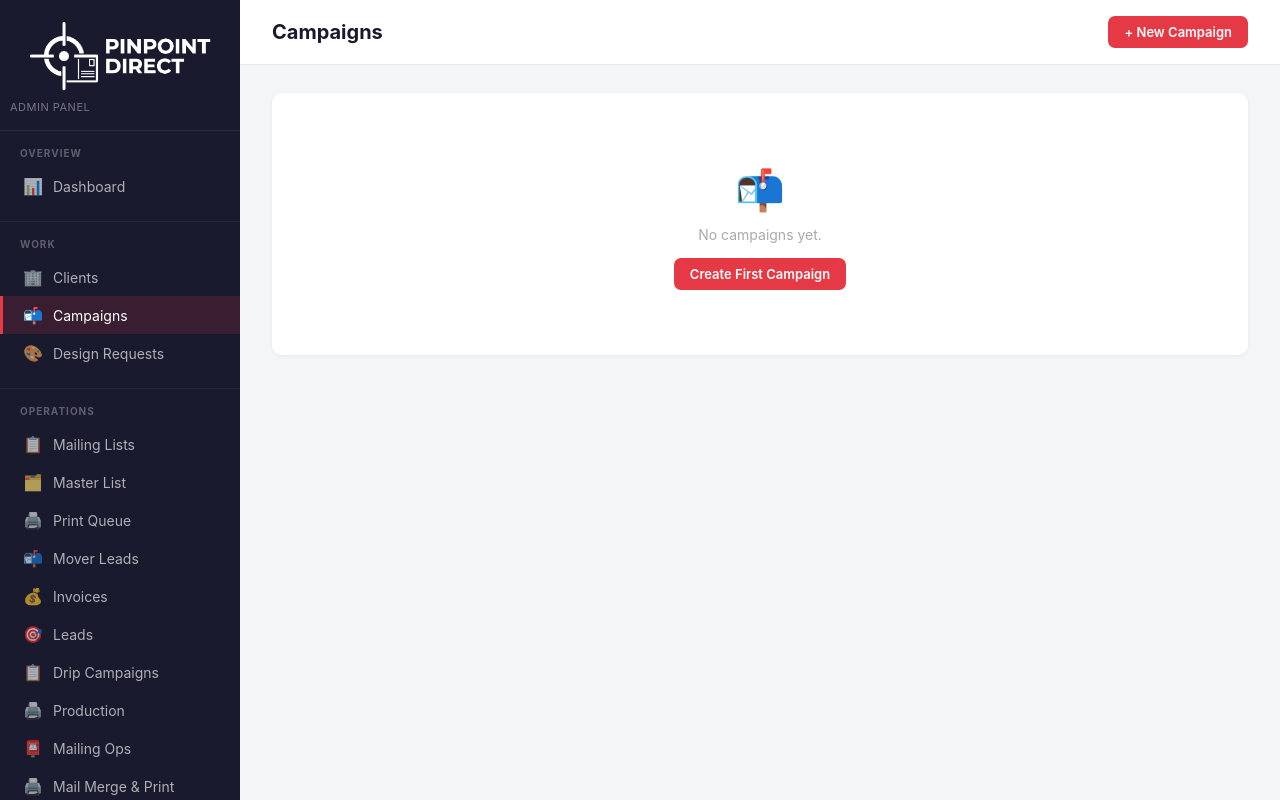
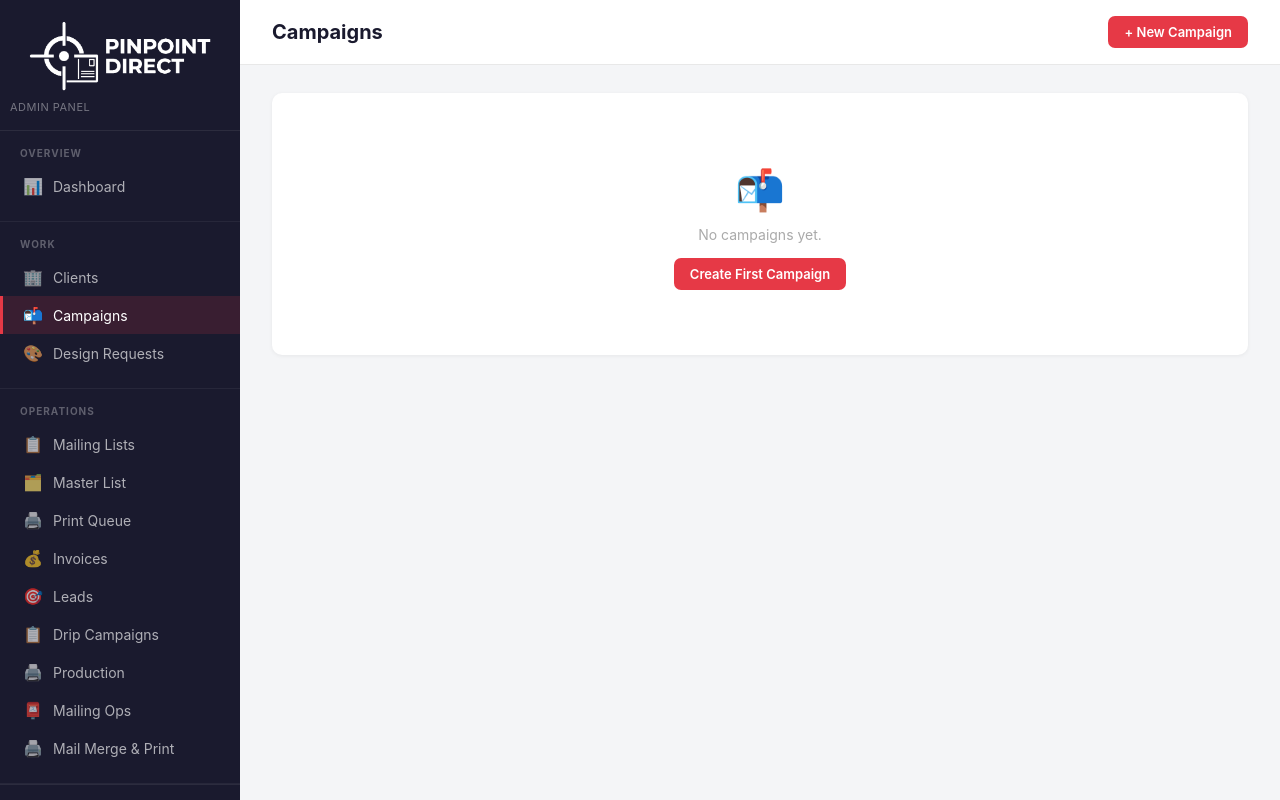
Before and after one commit to maverick-for-jesse/pinpoint-direct, a Flask app: page /admin/campaigns in a window 1280 px wide. Run offline with Flask 3, Linux system fonts and the light colour scheme; a user stored in the database is signed in; data that the repository does not hold is empty; some libraries are stand-ins or nearby versions.

Commit message:
Remove Mover Leads from sidebar nav — redundant with Master List

```diff
--- a/app/templates/admin/base.html
+++ b/app/templates/admin/base.html
@@ -271,9 +271,7 @@
       <a href="{{ url_for('admin.print_queue') }}" class="nav-item {% if 'print' in request.endpoint %}active{% endif %}">
         <span class="icon">🖨️</span> Print Queue
       </a>
-      <a href="{{ url_for('admin.new_movers') }}" class="nav-item {% if 'new_mover' in request.endpoint %}active{% endif %}">
-        <span class="icon">📬</span> Mover Leads
-      </a>
+
       <a href="{{ url_for('admin.invoices') }}" class="nav-item {% if 'invoice' in request.endpoint %}active{% endif %}">
         <span class="icon">💰</span> Invoices
       </a>
```
